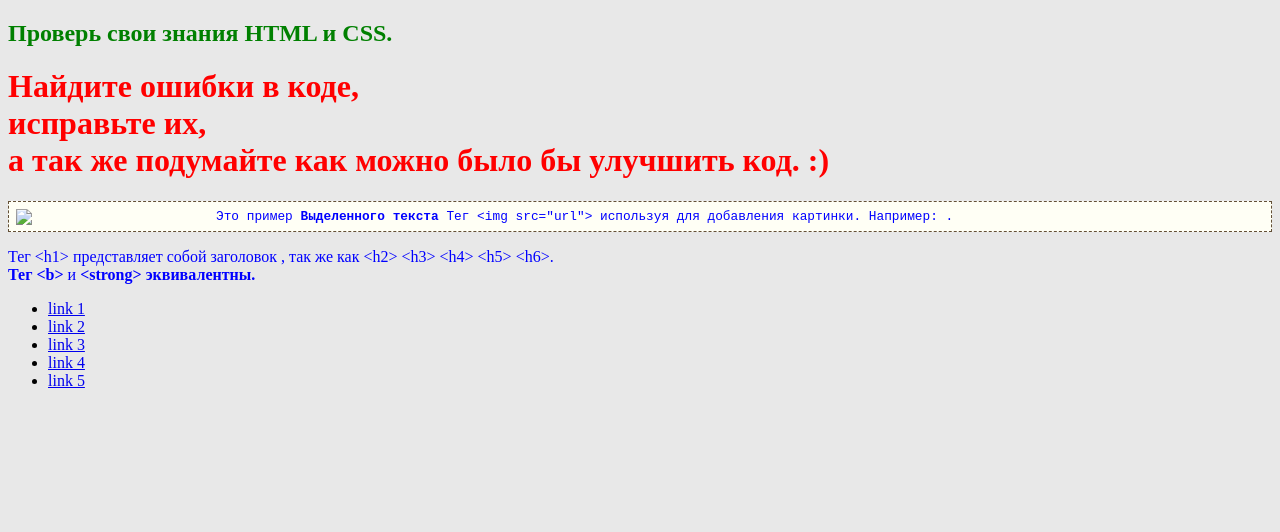
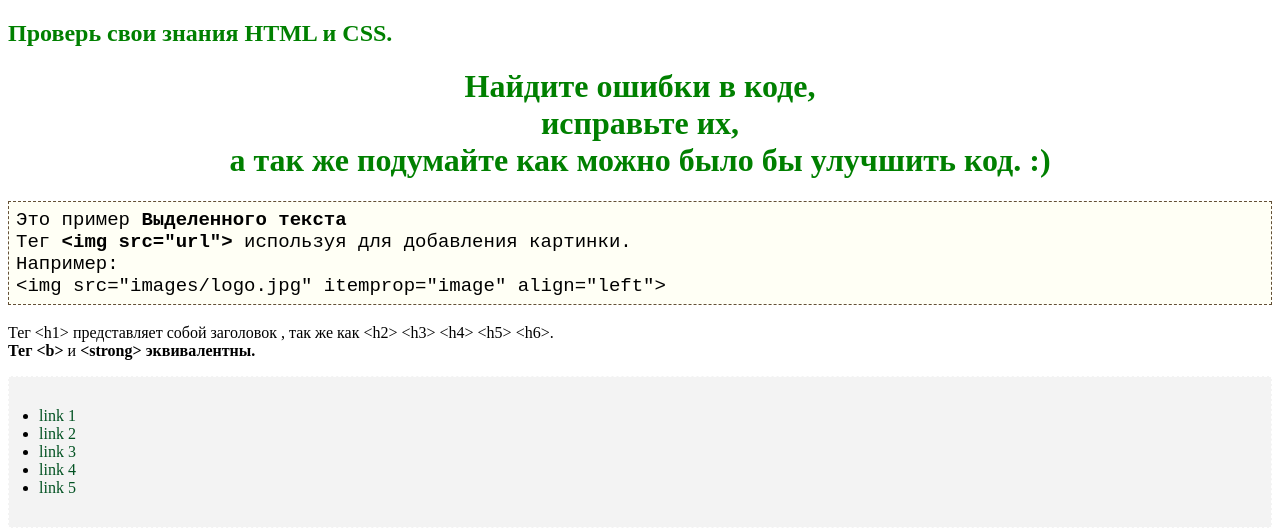
Before and after one commit to Katy-developer/Test-1-, a plain HTML site: page index.html in a window 1280 px wide. Drawn offline with Linux system fonts and the light colour scheme.

Commit message:
delete another file

```diff
--- a/index.html
+++ b/index.html
@@ -10,29 +10,61 @@
         background: #fffff5;
         font-family: "Courier New", Courier, monospace;
         padding: 7px;
-        font-size: 80%;
-        margin: 0 0 1em;
+        font-size: 19px;
         }
 
-        h2 { color: green; }
-        h1 { color: red; }
-        p { color: blue; }
-        img { width: 200px; }
-        #images ul { backdrop-color: black; }
+        h2 {
+            color: green;
+        }
 
-        .menu { backdrop-color: green ; }
+        h1 {
+            color: green;
+            text-align: center;
+        }
 
-        <!-- не нужныйзнак # в color -->
+        p {
+            color: black;
+        }
+
+        img {
+            width: 200px;
+        }
+
+
+        #images ul {
+            background-color: white;
+        }
+
+        nav a {
+            text-decoration: none;
+            color: #025222;
+
+        }
+        .body {
+            background: #E8E8E8;
+        }
+        .menu {
+            background-color: #F3F3F3 ;
+            border: dashed 1px white;
+            padding: 30px;
+        }
+
+        <!--не нужныйзнак # в color -->
 
     </style>
 
-    <title>Найдите ошибки в коде, <br> исправьте их, <br> а так же подумайте как можно было бы улучшить код. :)
+    <title> Найдите ошибки в коде, <br> исправьте их, <br> а так же подумайте как можно было бы улучшить код. :)
     </title>
 
 </head>
-<body style="background: #E8E8E8;">  <!-- поменяю цвет чтоб не так ярко -->
-    <!--правильно ли прописаны микроформаты-->
-    <header itemscope itemtipe =" http:// schema.org/Arcticle">
+<body style="body">  <!-- поменяю цвет чтоб не так ярко -->
+
+    <!--правильно ли прописаны микроформаты,
+        нет. правильнее было бы применить стиль к body
+        а не описывать bg в микроформате-->
+
+    <header itemscope itemtype =" http://schema.org/Arcticle">
+
         <h2 intempor= "name" > Проверь свои знания HTML и CSS.</h2>
         <h1> Найдите ошибки в коде, <br>
         исправьте их, <br>
@@ -44,20 +76,22 @@
 
         <p class="ex">
             Это пример  <strong> Выделенного текста </strong>
+             <br>
             <!--Что необходио сделать чтобы корректоно  отображалась формула тега? -->
 
-            Тег &lt;img src="url"&gt; используя для добавления картинки. Например:
+            Тег <strong> &lt;img src="url"&gt; </strong> используя для добавления картинки.
+            <br> Например:
+            <br>
+            &lt;img src="images/logo.jpg" itemprop="image" align="left"&gt;
+
 
             <!-- Какого размера будет отображаться картинка?
                 Ответ : таким какое оно есть по дефолту или же в зависимости от того в какой контейнер оно помещено.
-                в данном случае ориентация по левому краю-->
-
-           <img src="images/logo.jpg" itemprop="image" align="left"> .<br>
-
+                в данном случае ориентация по левому краю и мы задали ей размер в 200px -->
         </p>
 
 
-        <p>
+        <p itemprop="description">
             <!--Что необходимо сделать, чтобы корректно отображались формулы тегов,-->
             <!-- ответ Любые теги никак не показываются в окне браузера, поскольку воспринимаются браузером как команды для вставки
                 элементов и изменения их свойств. Но иногда требуется на веб-странице вывести теги, например, для демонстрации HTML-кода.
@@ -66,7 +100,9 @@
 
         Тег &lt;h1&gt; представляет собой заголовок , так же как &lt;h2&gt; &lt;h3&gt; &lt;h4&gt; &lt;h5&gt; &lt;h6&gt;.
             <br>
+
         <b> Тег &lt;b&gt; </b> </b> и <strong> &lt;strong&gt; эквивалентны.</strong>
+
         </p>
         <!-- Следует отметить, что теги <b> и <strong>, также как <i> и <em>,
              несмотря на сходный результат, не совсем эквивалентны и заменяемы.
@@ -76,7 +112,7 @@
             Благодаря новым элементам HTML5 (<header>, <footer>, <nav>, <section>, <article>),
                 сделать это стало гораздо проще индетифицировать,понимать код.-->
 
-    <nav class="style">
+    <nav>
         <ul id="images ul" class="menu">
             <li><a href="/1"<img src="1.jpg" alt="Image 1"> link 1</li>
             <li><a href="/2"<img src="2.jpg" alt="Image 1"> link 2</li>
@@ -88,7 +124,6 @@
         <!-- пропущенный пробел не закрыт тег,Элемент nav определяет набор ссылок навигации.
         Обратите внимание, что НЕ ВСЕ ссылки в документе следует размещать внутри элемента nav.
         Элемент <nav> предназначен только для основного блока навигационных ссылок. -->
-
     </header>
 </body>
 </html>
--- /dev/null
+++ b/main.css
@@ -0,0 +1,48 @@
+body{
+    background: #222;
+}
+
+#navbar {
+    background: #556;
+    /*height: 100px */
+
+    padding: 0 50px;
+
+}
+
+#navbar ul {
+    /*border:  1px solid #999;*/
+
+}
+#navbar li {
+    /*border:  1px solid #666;*/
+    float: left;
+}
+
+#navbar li a {
+    color: white;
+    padding: 37px 18px;
+    display: block;
+
+}
+
+#navbar .nav-brand {
+    float: left;
+}
+
+#navbar .nav-main {
+    float: right;
+    margin-right: 15%;
+}
+
+#navbar .nav-main {
+    float: right;
+}
+
+#navbar .nav-user {
+    float: right;
+}
+
+#navbar .clear {
+    clear: both;
+}
```
Also changed, not shown: Untitled-1.txt (deleted), 1 other file.
